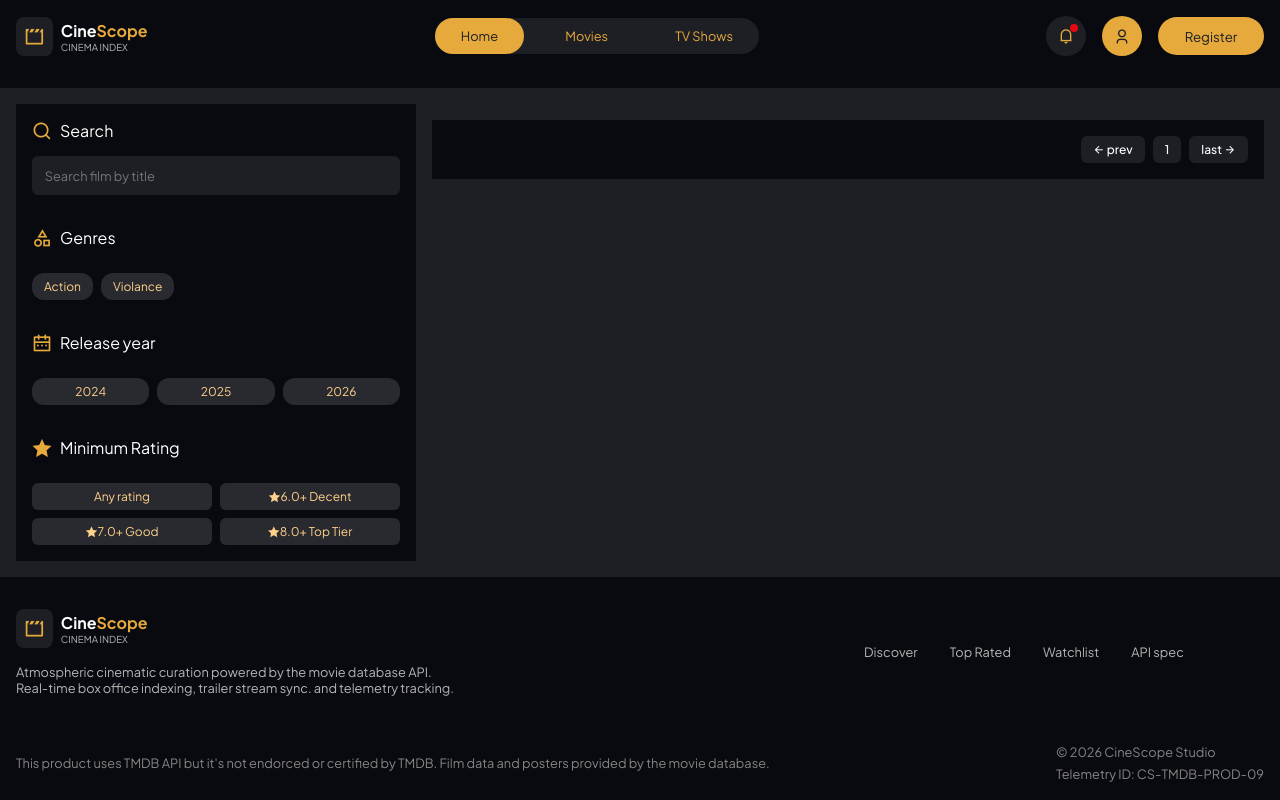
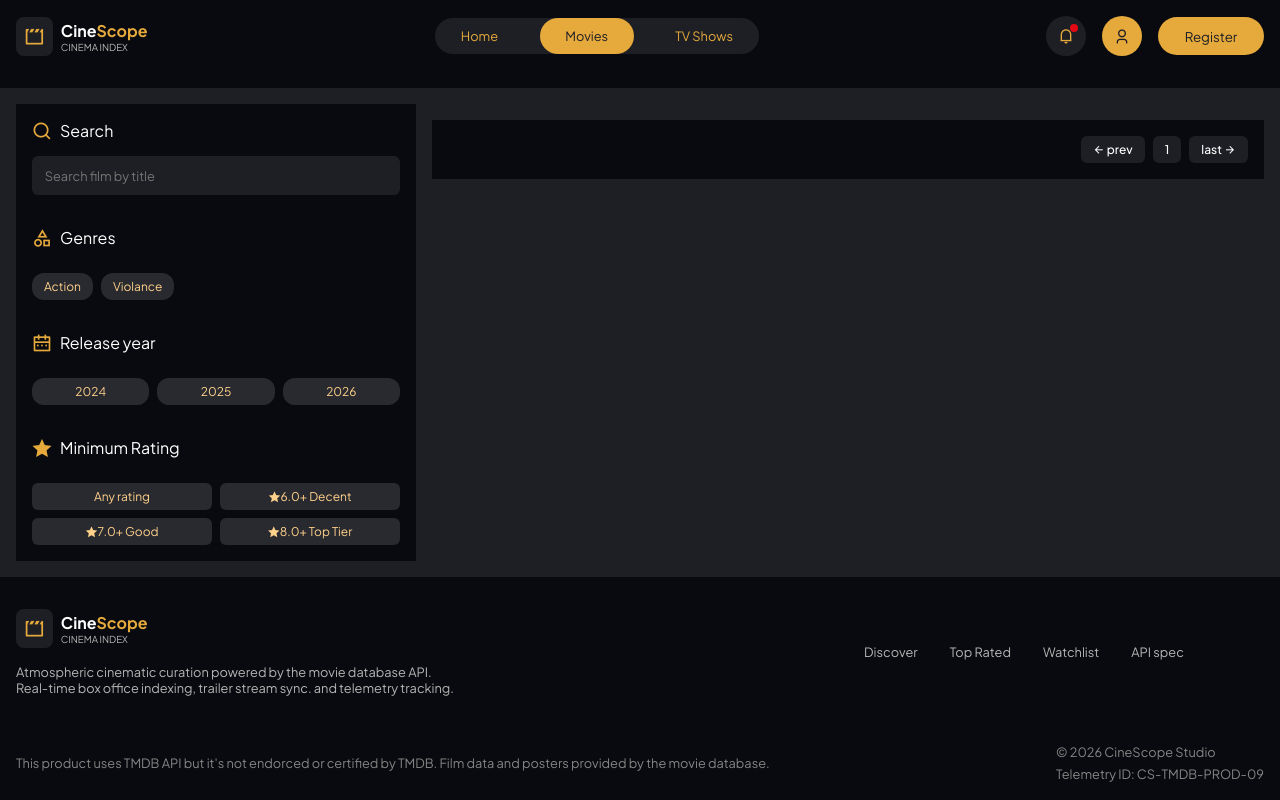
Before and after one commit to BRajendra10/html-css-and-js, a plain HTML site: page movie-search-app/movies.html in a window 1280 px wide. Drawn offline with nearby package versions, Linux system fonts and the light colour scheme; no server answers.

Commit message:
route correcting

```diff
--- a/movie-search-app/movies.html
+++ b/movie-search-app/movies.html
@@ -31,8 +31,8 @@
 
 			<!-- navigation -->
 			<nav class="navigation">
-				<a class="active" href="./index.html">Home</a>
-				<a href="./pages/movies.html">Movies</a>
+				<a href="./index.html">Home</a>
+				<a class="active" href="/movies.html">Movies</a>
 				<a href="#">TV Shows</a>
 			</nav>
 
```
Also changed, not shown: movie-search-app/movieDetail.html (+2 -2 lines).
